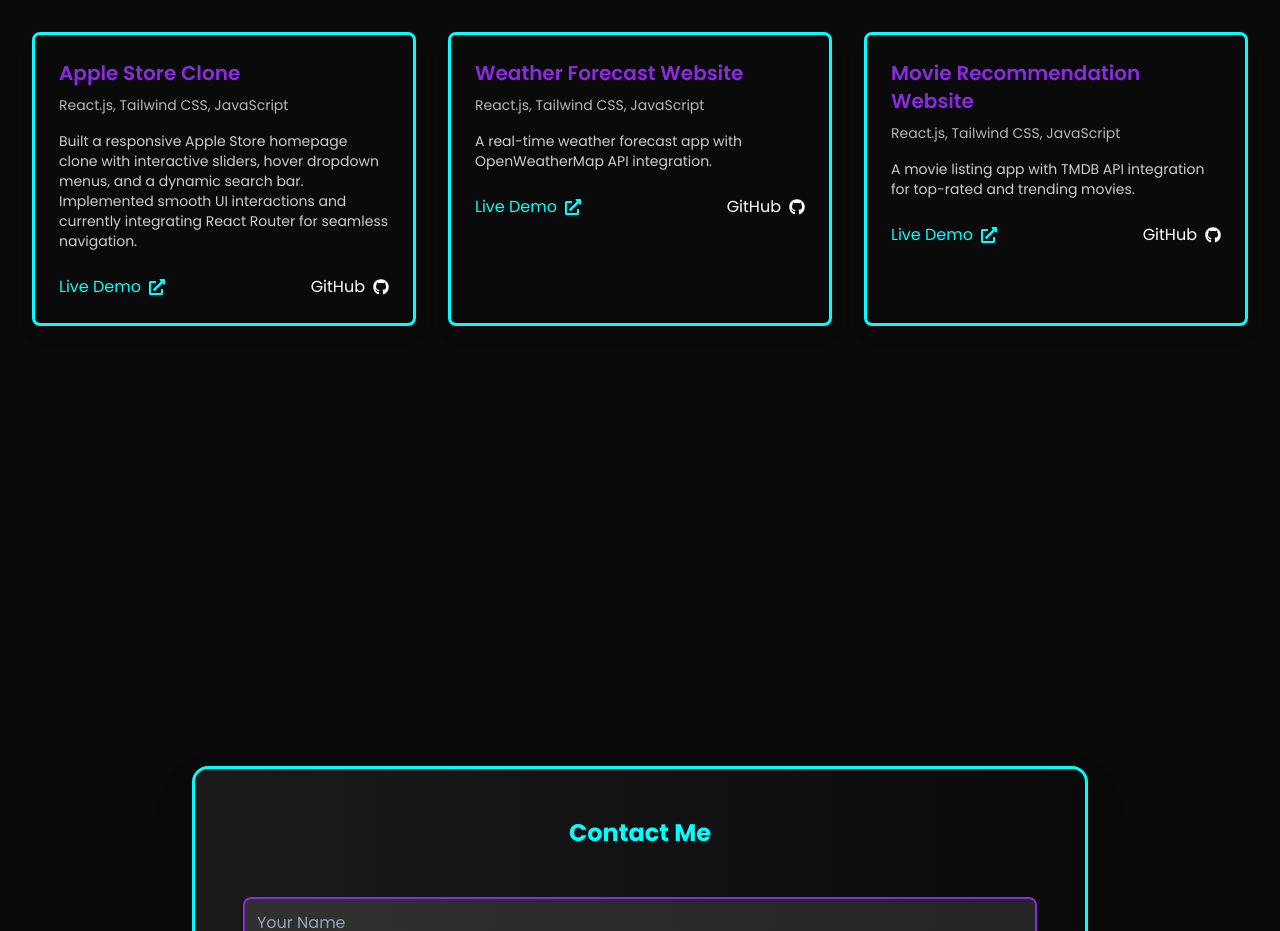
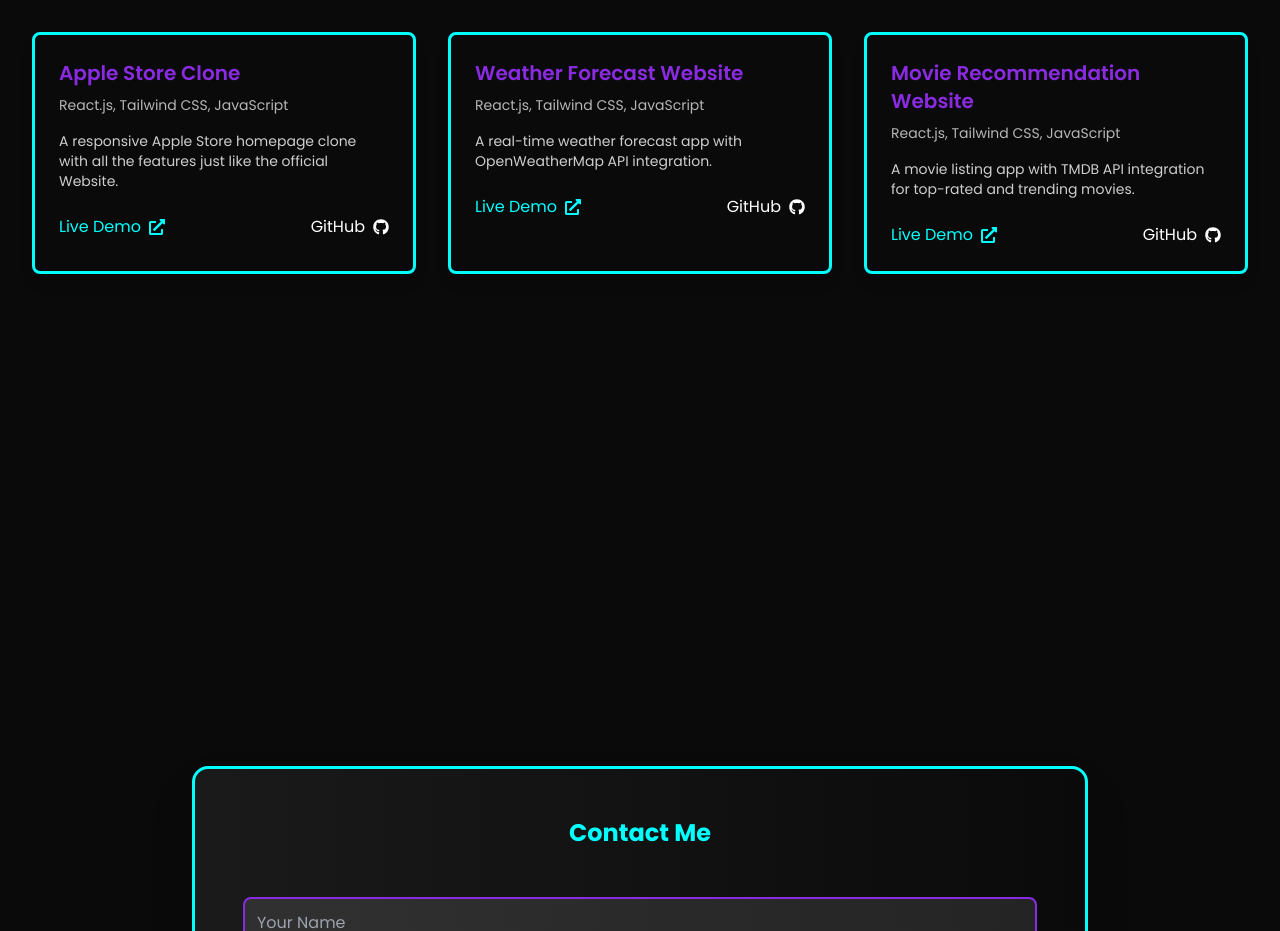
Before and after one commit to levi2104/my-portfolio, a React (Vite) app: page / in a window 1280 px wide. Shown: the part 1720-2651 px from the top of the page. Built offline with nearby package versions, Linux system fonts and the light colour scheme; a web font is replaced by a local one.

Commit message:
Update ProjectsShowcase.jsx

```diff
--- a/src/Pages/ProjectsShowcase.jsx
+++ b/src/Pages/ProjectsShowcase.jsx
@@ -7,7 +7,7 @@
     techStack: "React.js, Tailwind CSS, JavaScript",
     liveLink: "#",
     githubLink: "#",
-    description: "Built a responsive Apple Store homepage clone with interactive sliders, hover dropdown menus, and a dynamic search bar. Implemented smooth UI interactions and currently integrating React Router for seamless navigation."
+    description: "A responsive Apple Store homepage clone with all the features just like the official Website."
   },
   {
     title: "Weather Forecast Website",
```
